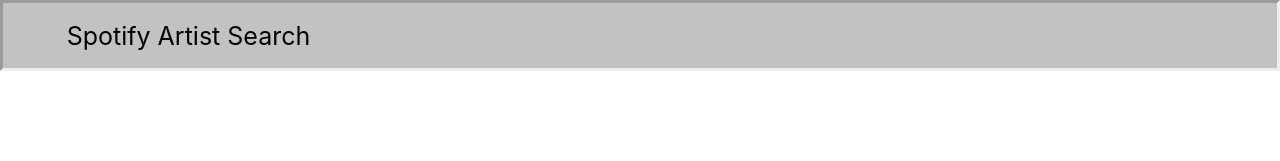
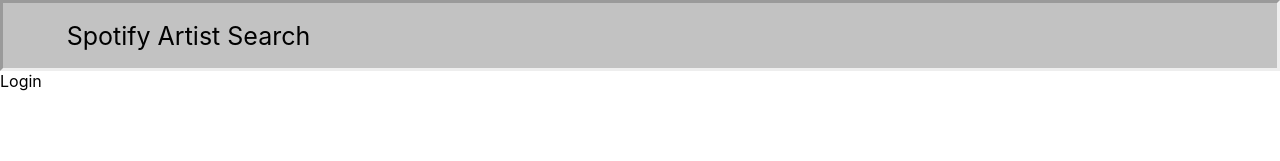
Before and after one commit to Nadim-Nahle/spotify-react, a React (Create React App) app in the folder frontend-react/: page / in a window 1280 px wide. Shown: the top 161 px of the page. Built offline with nearby package versions, Linux system fonts and the light colour scheme.

Commit message:
Create Login Router

```diff
--- a/frontend-react/src/App.js
+++ b/frontend-react/src/App.js
@@ -1,6 +1,7 @@
 
 import { Route, Routes } from "react-router-dom";
 import Layout from "./components/layout/Layout";
+import Login from "./components/login/Login";
 
 function App() {
 
@@ -9,7 +10,7 @@
       <Routes>
         <Route path="/" element={<Layout />}>
           {/*PUBLIC ROUTES*/}
-
+          <Route path="/" element={<Login />}></Route>
           {/*PROTECTED ROUTES*/}
 
 
--- /dev/null
+++ b/frontend-react/src/components/login/Login.jsx
@@ -0,0 +1,7 @@
+import React from "react";
+
+const Login = () => {
+  return <div>Login</div>;
+};
+
+export default Login;
```
